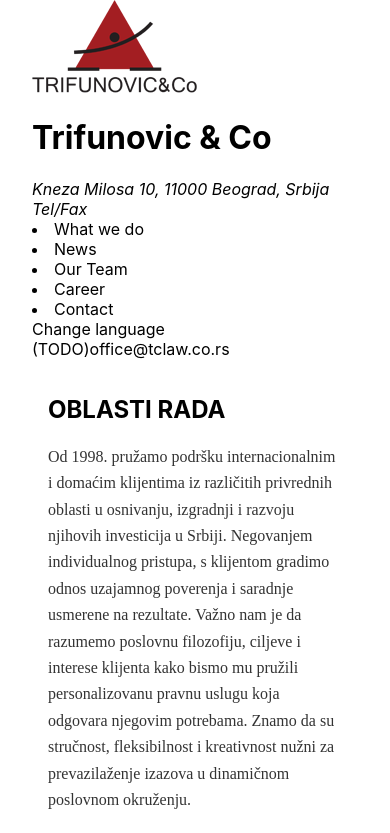
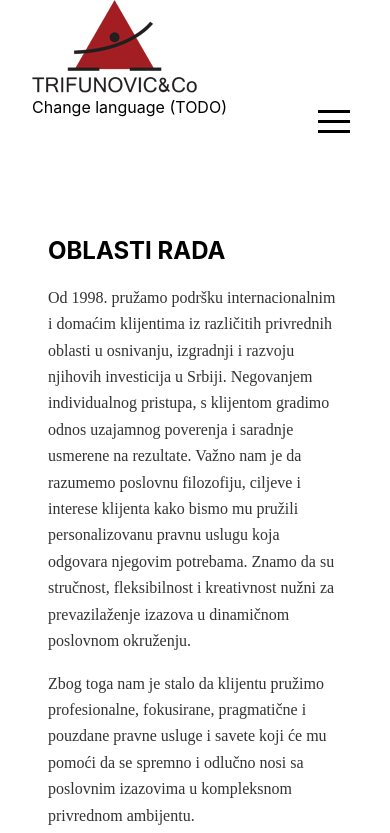
Before and after one commit to Matija8/Legacy-TC-Law-FE, a Next.js app: page / in a window 390 px wide. Shown: the top 833 px of the page. Built offline with nearby package versions, Linux system fonts and the light colour scheme.

Commit message:
Working on mobile menu

```diff
--- /dev/null
+++ b/components/header.tsx
@@ -0,0 +1,77 @@
+import Hamburger from 'hamburger-react';
+import Image from 'next/image';
+import logo from 'public/logo.png';
+import { useState } from 'react';
+import styles from './header.module.scss';
+
+export function Header() {
+  const [menuOpen, setMenuOpen] = useState(false);
+  const headerHeight = 200;
+  return (
+    <header>
+      <style jsx>{`
+        header {
+          height: ${headerHeight}px;
+          // position: sticky;
+          // top: 0;
+        }
+
+        nav {
+          font-size: 1.5rem;
+          position: fixed;
+          // top: ${headerHeight}px;
+          top: 0;
+          left: 0;
+          z-index: 1;
+          background: white;
+          border-right: 1px solid black;
+          height: 100%;
+          ${menuOpen ? '' : 'visibility:hidden'};
+          width: clamp(200px, 25%, 25%);
+        }
+
+        nav > li {
+          padding: 0.5em;
+          display: flex;
+          // align-items: center;
+        }
+
+        .burger {
+          float: right;
+          z-index: 2;
+        }
+      `}</style>
+      <Image src={logo} alt="Company logo" />
+      <div>
+        {/* <h1>Trifunovic & Co</h1>
+        <address>
+          Kneza Milosa 10, 11000 Beograd, Srbija <br />
+          Tel/Fax
+        </address> */}
+      </div>
+
+      <nav id="main-nav" className="slide-in">
+        <li>What we do</li>
+        <li>News</li>
+        <li>Our Team</li>
+        <li>Career</li>
+        <li>Contact</li>
+      </nav>
+
+      <div className="right">
+        <span>Change language (TODO)</span>
+        <div className="burger">
+          <Hamburger
+            toggled={menuOpen}
+            onToggle={() => {
+              setMenuOpen(!menuOpen);
+            }}
+          >
+            Menu
+          </Hamburger>
+        </div>
+        {/* <a href="mailto:office@tclaw.co.rs">office@tclaw.co.rs</a> */}
+      </div>
+    </header>
+  );
+}
--- a/package.json
+++ b/package.json
@@ -8,6 +8,7 @@
     "lint": "next lint"
   },
   "dependencies": {
+    "hamburger-react": "^2.4.1",
     "next": "12.0.7",
     "react": "17.0.2",
     "react-dom": "17.0.2",
--- a/pages/index.tsx
+++ b/pages/index.tsx
@@ -1,14 +1,10 @@
+import { Header } from 'components/header';
 import type { NextPage } from 'next';
 import Head from 'next/head';
-import Image from 'next/image';
+import { ReactNode } from 'react';
+import { BsGlobe2 } from 'react-icons/bs';
+import { FaChevronCircleRight } from 'react-icons/fa';
 import styles from '../styles/Home.module.scss';
-import logo from 'public/logo.png';
-import homePic from 'public/home-pic.jpg';
-import { BiRightArrowCircle } from 'react-icons/bi';
-import { FaChevronCircleRight } from 'react-icons/fa';
-import { BsGlobe2 } from 'react-icons/bs';
-
-import { ReactNode } from 'react';
 
 const workElemHeaderIconSize = 35;
 const red1 = '#a12027';
@@ -26,6 +22,7 @@ const Home: NextPage = () => {
 
   return (
     <div className={styles.container}>
+      <Header />
       <Head>
         <title>Trifunovic & Co Law Office - Home page</title>
         <meta name="description" content="Generated by create next app" />
@@ -39,31 +36,6 @@ const Home: NextPage = () => {
           }
         ></meta>
       </Head>
-
-      <header>
-        <Image // TODO
-          src={logo}
-          alt="Company logo"
-          // layout="fill"
-          // objectFit="contain"
-        />
-        <div>
-          <h1>Trifunovic & Co</h1>
-          <address>
-            Kneza Milosa 10, 11000 Beograd, Srbija <br />
-            Tel/Fax
-          </address>
-          <nav>
-            <li>What we do</li>
-            <li>News</li>
-            <li>Our Team</li>
-            <li>Career</li>
-            <li>Contact</li>
-          </nav>
-          <span>Change language (TODO)</span>
-          <a href="mailto:office@tclaw.co.rs">office@tclaw.co.rs</a>
-        </div>
-      </header>
 
       <main className={styles.main}>
         <section style={{ width: '100%' }}>
@@ -188,7 +160,6 @@ const Home: NextPage = () => {
 
         <h2>Trifunovic & Co</h2>
       </main>
-
       <footer className={styles.footer}></footer>
     </div>
   );
--- a/styles/globals.scss
+++ b/styles/globals.scss
@@ -59,6 +59,14 @@ a {
 
 $breakpoint-tablet: 768px;
 
+li {
+  text-decoration: none;
+}
+
+nav {
+  list-style-type: none;
+}
+
 .work-areas-grid {
   row-gap: 40px;
   display: grid;
```
